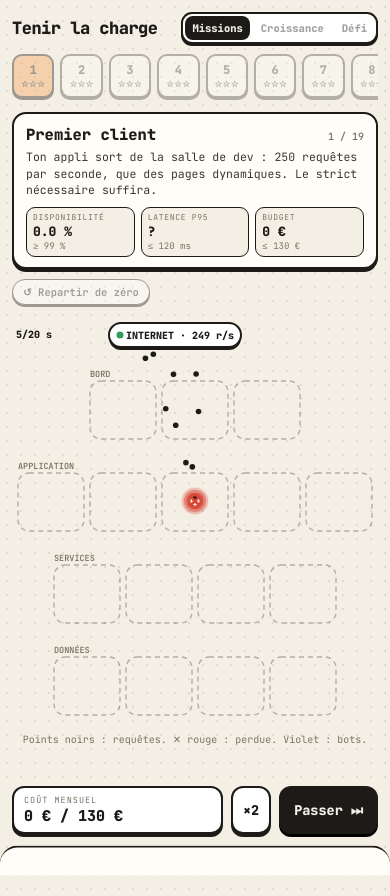
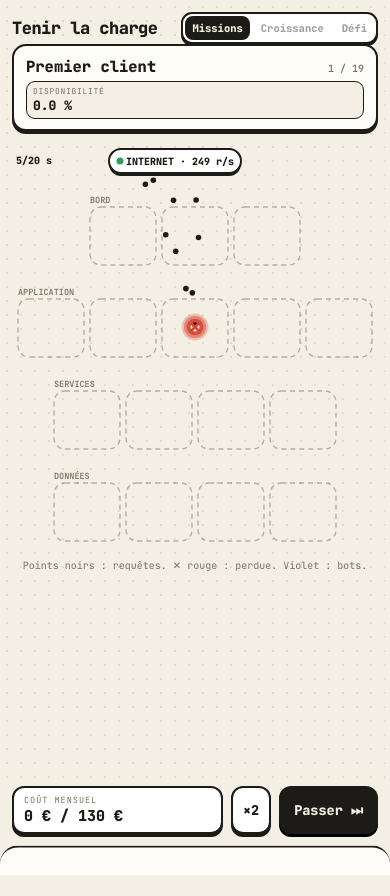
Before and after one commit to DeGraciaMathieu/hold-the-load, a website with bundled scripts: page index.html in a window 390 px wide. Both pictures are taken after a click on the button "Lancer ▶". After the commit the page ends 844 px from the top, so only its background shows below. Built offline with nearby package versions, Linux system fonts and the light colour scheme.

Commit message:
fix(ui): plateau entièrement visible pendant un run sur téléphone
- la carte mission se replie sur le titre et la disponibilité en direct
- le bas de page suit la hauteur réelle du footer (cartes d'action, encoche)
- au lancement, la page amène le plateau au-dessus du footer

Co-Authored-By: Claude Opus 5.5 <noreply@anthropic.com>

```diff
--- a/css/style.css
+++ b/css/style.css
@@ -103,3 +103,8 @@ footer { position: fixed; left: 0; right: 0; bottom: 0; padding: 8px 12px calc(1
 @media (orientation: landscape) and (max-height: 520px) {
   .wrap { grid-template-columns: minmax(0, 1fr) 320px; gap: 12px; }
 }
+
+/* Run sur téléphone en portrait : la carte mission se replie sur le titre et la disponibilité en direct pour laisser voir tout le plateau. */
+@media (max-width: 899px) and (orientation: portrait) {
+  .running #top, .running .tools, .running .story, .running .goal:not(#g-avail), .running .goal .t { display: none; }
+}
--- a/src/loop/run.js
+++ b/src/loop/run.js
@@ -38,6 +38,14 @@ function startRun() {
   $('run').textContent = 'Passer ⏭'; $('run').classList.remove('go'); $('speed').style.display = ''; $('speed').textContent = '×' + SPEED_FAST;
   $('hint').textContent = 'Points noirs : requêtes. ✕ rouge : perdue. Violet : bots.';
   renderCards();
+  requestAnimationFrame(revealBoard);
+}
+// Sur téléphone, amène le bas du plateau juste au-dessus du footer fixe.
+function revealBoard() {
+  const foot = document.querySelector('footer');
+  if (getComputedStyle(foot).position !== 'fixed') return;
+  const bottom = $('board').getBoundingClientRect().bottom + window.scrollY;
+  window.scrollTo({ top: Math.max(0, bottom - (window.innerHeight - foot.offsetHeight)), behavior: 'smooth' });
 }
 function endRun() {
   const S = RUN.S;
--- a/src/main.js
+++ b/src/main.js
@@ -1,7 +1,7 @@
 import { sources } from './state/context.js';
 import { draw } from './render/board.js';
 import { dismiss } from './render/dialogs.js';
-import { refresh } from './render/panels.js';
+import { refresh, watchFooter } from './render/panels.js';
 import { bindInput } from './input/handlers.js';
 import { clickBoard, switchMode, toggleRun, toggleSpeed, relayout, frame } from './loop/run.js';
 
@@ -13,5 +13,6 @@ sources.today = todayStr;
 
 bindInput({ board: clickBoard, tab: switchMode, run: toggleRun, speed: toggleSpeed, scrim: dismiss, escape: dismiss, resize: relayout });
 refresh();
+watchFooter();
 document.fonts && document.fonts.ready.then(() => draw());
 requestAnimationFrame(frame);
--- a/src/render/panels.js
+++ b/src/render/panels.js
@@ -100,6 +100,13 @@ export function refresh() {
   clearParticles();
   layout(); invalidate();
 }
+// Le footer fixe grandit avec les cartes d'action : le bas de page suit sa hauteur réelle pour ne rien masquer du plateau.
+export function watchFooter() {
+  const foot = document.querySelector('footer');
+  const fit = () => { document.body.style.paddingBottom = getComputedStyle(foot).position === 'fixed' ? foot.offsetHeight + 8 + 'px' : ''; };
+  new ResizeObserver(fit).observe(foot);
+  window.addEventListener('resize', fit);
+}
 export function renderCards() {
   const S = RUN && RUN.S, box = $('cards');
   const entries = S ? Object.entries(S.cards).filter(([k]) => (CUR.level.cards || {})[k]) : [];
```
